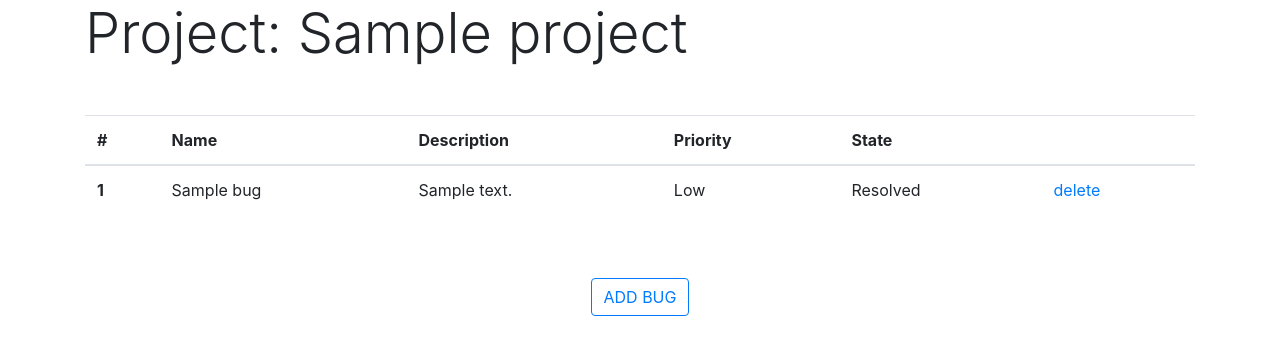
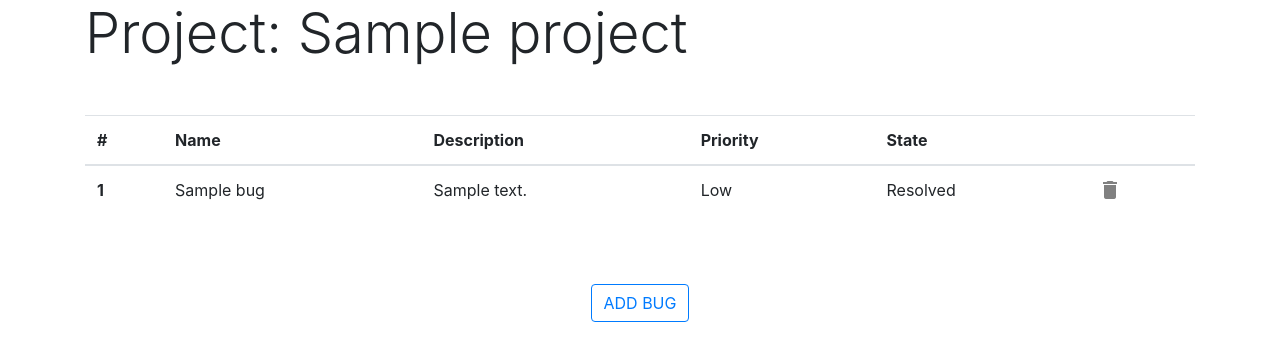
Before and after one commit to lalitchandora/Django-Bug-Tracker, a Django app: page /bug/1/ in a window 1280 px wide. Shown: the part 56-417 px from the top of the page. Run offline with Django 3.2, Linux system fonts and the light colour scheme; tables that the repository leaves empty hold one stand-in row (values such as "Sample post"); some libraries are stand-ins or nearby versions.

Commit message:
added google fonts link, bugs_list file

```diff
--- a/bugtracker_project/projects_app/templates/projects_app/base.html
+++ b/bugtracker_project/projects_app/templates/projects_app/base.html
@@ -10,7 +10,10 @@
         <script type="text/javascript" src="{% static 'bootstrap-4.3.1/js/bootstrap.min.js' %}"></script>
         <!-- css and js files -->
         <link rel="stylesheet" href="{% static 'css/navbar.css' %}">
+        <link rel="stylesheet" href="{% static 'css/bugs_list.css' %}">
         <script type="text/javascript" src="{% static 'js/app.js' %}"></script>
+        <!--link for google icons-->
+        <link href="https://fonts.googleapis.com/icon?family=Material+Icons" rel="stylesheet">
     </head>
     <body>
         <nav class="navbar">
```
